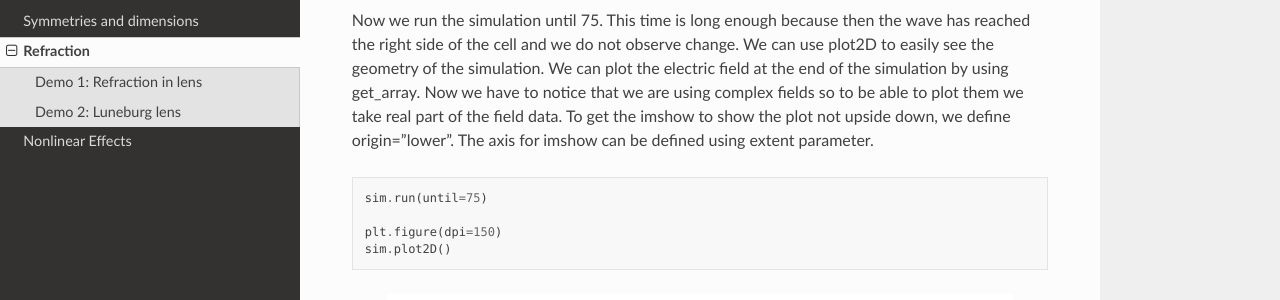
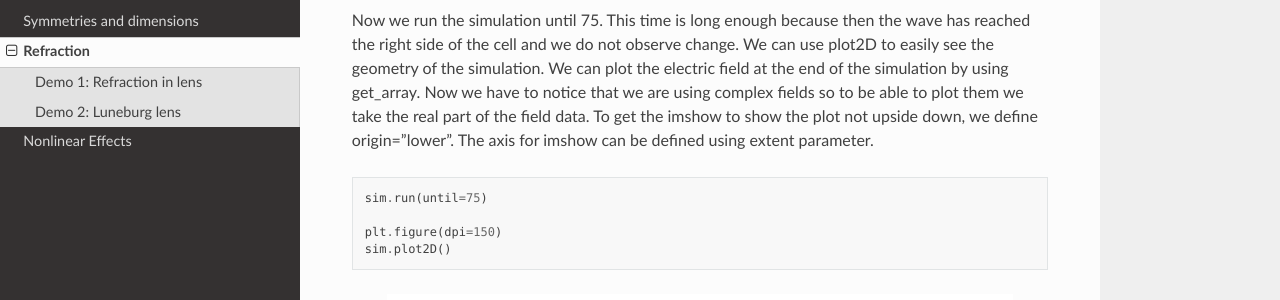
Before and after one commit to lehtisa/tuni_meep_doc, a Sphinx documentation site: the page built from docs/source/reflection_and_refraction.rst, in a window 1280 px wide and 900 px high, scrolled down 1364 px. Shown: the part 247-547 px from the top of the window. Built offline with Sphinx 7.4.7 and the Read the Docs theme 3.1.0, drawn with Linux system fonts in a browser that asks for light colours; pages that are not in the unit, such as notebooks, are missing from menus; some of the changed text lies outside the part shown.

```diff
--- a/docs/source/reflection_and_refraction.rst
+++ b/docs/source/reflection_and_refraction.rst
@@ -68,7 +68,7 @@ Then we create the simulation object with all the cell, PML layers, geometry, an
                         force_complex_fields=True)
 
 
-Now we run the simulation until 75. This time is long enough because then the wave has reached the right side of the cell and we do not observe change. We can use plot2D to easily see the geometry of the simulation. We can plot the electric field at the end of the simulation by using get_array. Now we have to notice that we are using complex fields so to be able to plot them we take real part of the field data. To get the imshow to show the plot not upside down, we define origin="lower". The axis for imshow can be defined using extent parameter.
+Now we run the simulation until 75. This time is long enough because then the wave has reached the right side of the cell and we do not observe change. We can use plot2D to easily see the geometry of the simulation. We can plot the electric field at the end of the simulation by using get_array. Now we have to notice that we are using complex fields so to be able to plot them we take the real part of the field data. To get the imshow to show the plot not upside down, we define origin="lower". The axis for imshow can be defined using extent parameter.
 
 .. code-block :: python
 
```
Also changed, not shown: other parts of docs/source/reflection_and_refraction.rst (+7 -7 lines), docs/source/refraction_figures/luneburg_end_field.png, 1 other file.
